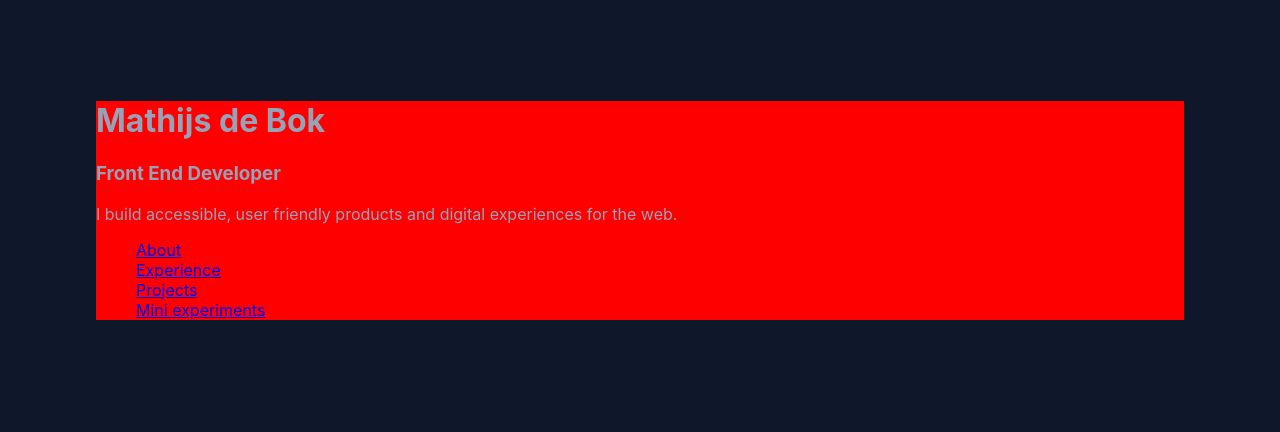
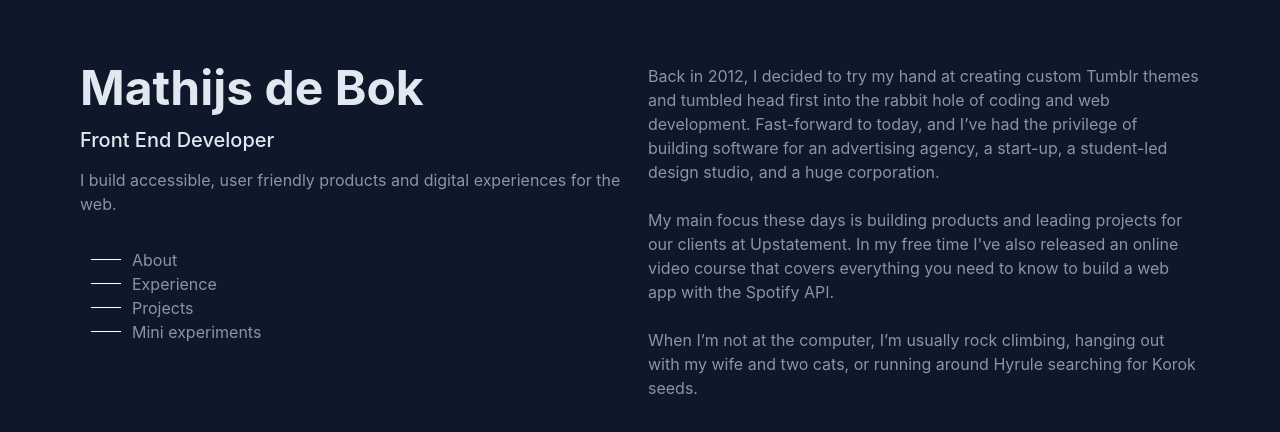
Before and after one commit to Bokdem/portfolio, a React (Create React App) app: page / in a window 1280 px wide. Shown: the top 432 px of the page. Built offline with nearby package versions, Linux system fonts and the light colour scheme.

Commit message:
added intro block

```diff
--- a/postcss.config.js
+++ b/postcss.config.js
@@ -1,6 +1,7 @@
 module.exports = {
     plugins: [
-        require('postcss-import')({}),
+        require('postcss-import'),
+        require('autoprefixer'),
         require('cssnano')({
             preset: 'default',
         }),
--- a/src/App.js
+++ b/src/App.js
@@ -1,10 +1,12 @@
 import './styles.css';
 import LeftColumn from './components/LeftColumn';
+import RightColumn from './components/RightColumn';
 
 function App() {
   return (
     <div className="App">
       <LeftColumn />
+      <RightColumn />
     </div>
   );
 }
--- a/src/assets/app.css
+++ b/src/assets/app.css
@@ -1,18 +1,50 @@
+:root {
+    --main-font-color: rgb(148 163 184/.9);
+    --backgrond-color: #0f172a;
+}
+
 body{
-    background-color: #0f172a;
-    color: rgb(148, 163, 184);
+    background-color: var(--backgrond-color);
+    color: var(--main-font-color);
 }
 
 .App {
-    padding: 5rem 6rem;
+    display: grid;
+    grid-template-columns: 1fr 1fr;
+    gap: 1rem;
+    padding: 4rem 5rem;
+    line-height: 1.5rem;
+}
+
+ul {
+    list-style-type: none;
+    padding: 0;
+
+}
+
+ul li a {
+    text-decoration: none;
+    color: var(--main-font-color);
 }
 
 
-ul {
-    list-style-type: none;
+h1, h2, h3, p {
+    margin: 0;
 }
 
+h1 {
+    font-size: 3rem;
+    line-height: 1;
+    color: rgb(226 232 240/1);
+}
 
-h1 {
+h2 {
+    font-size: 2rem;
+    color: rgb(226 232 240/1);
+}
 
+h3 {
+    font-size: 1.25rem;
+    font-weight: 500;
+    color: rgb(226 232 240/1);
 }
--- a/src/assets/left-column.css
+++ b/src/assets/left-column.css
@@ -1,8 +1,28 @@
 .left-column {
     position: sticky;
-    background-color: red;
 }
 
-.mini-menu:before {
+.left-column h3 {
+    margin: 1rem 0;
+}
 
+
+/* mini menu */
+.mini-menu {
+    margin-top: 2rem;
 }
+
+.nav-indicator {
+    display: block;
+    float: left;
+    width: 30px;
+    height: 1px;
+    margin: 11px;
+    background-color: #fff;
+    transition: width .3s;
+}
+
+ul li:hover .nav-indicator {
+    width: 50px;
+    transition: width .3s;
+}
--- /dev/null
+++ b/src/components/ExperienceBlock.jsx
@@ -0,0 +1,6 @@
+export default function ExperienceBlock() {
+    return (
+        <>
+        </>
+    )
+}
--- a/src/components/LeftColumn.jsx
+++ b/src/components/LeftColumn.jsx
@@ -7,10 +7,10 @@ export default function LeftColumn() {
             <p className="main-content">I build accessible, user friendly products and digital experiences for the web.</p>
             <div className="mini-menu">
                 <ul>
-                    <li><a href="#top">About</a></li>
-                    <li><a href="#top">Experience</a></li>
-                    <li><a href="#top">Projects</a></li>
-                    <li><a href="#top">Mini experiments</a></li>
+                    <li><a href="#top"><span className="nav-indicator"></span><span className="nav-text">About</span></a></li>
+                    <li><a href="#top"><span className="nav-indicator"></span><span className="nav-text">Experience</span></a></li>
+                    <li><a href="#top"><span className="nav-indicator"></span><span className="nav-text">Projects</span></a></li>
+                    <li><a href="#top"><span className="nav-indicator"></span><span className="nav-text">Mini experiments</span></a></li>
             </ul></div>
         </div>
         </>
--- /dev/null
+++ b/src/components/RightColumn.jsx
@@ -0,0 +1,20 @@
+export default function RightColumn() {
+    return (
+        <>
+            <main id="content">
+                <section id="about" className="about">
+                    <p>
+                        Back in 2012, I decided to try my hand at creating custom Tumblr themes and tumbled head first into the rabbit hole of coding and web development. Fast-forward to today, and I’ve had the privilege of building software for an advertising agency, a start-up, a student-led design studio, and a huge corporation.
+                        <br /><br />
+                        My main focus these days is building products and leading projects for our clients at Upstatement. In my free time I've also released an online video course that covers everything you need to know to build a web app with the Spotify API.
+                        <br /><br />
+                        When I’m not at the computer, I’m usually rock climbing, hanging out with my wife and two cats, or running around Hyrule searching for Korok seeds.
+                    </p>
+                </section>
+                <section id="experience" className="experience"></section>
+                <section id="projects" className="projects"></section>
+                <section id="experiments" className="experiments"></section>
+            </main>
+        </>
+    )
+}
--- a/src/styles.css
+++ b/src/styles.css
@@ -1 +1 @@
-body{background-color:#0f172a;color:#94a3b8}.App{padding:5rem 6rem}ul{list-style-type:none}.left-column{background-color:red;position:sticky}
+:root{--main-font-color:#94a3b8e6;--backgrond-color:#0f172a}body{background-color:var(--backgrond-color);color:var(--main-font-color)}.App{display:grid;gap:1rem;grid-template-columns:1fr 1fr;line-height:1.5rem;padding:4rem 5rem}ul{list-style-type:none;padding:0}ul li a{color:var(--main-font-color);text-decoration:none}h1,h2,h3,p{margin:0}h1{font-size:3rem;line-height:1}h1,h2{color:#e2e8f0}h2{font-size:2rem}h3{color:#e2e8f0;font-size:1.25rem;font-weight:500}.left-column{position:sticky}.left-column h3{margin:1rem 0}.mini-menu{margin-top:2rem}.nav-indicator{background-color:#fff;display:block;float:left;height:1px;margin:11px;transition:width .3s;width:30px}ul li:hover .nav-indicator{transition:width .3s;width:50px}
```
Also changed, not shown: package.json (+4 -4 lines), 1 other file (tests, documents, lock files or other folders).
